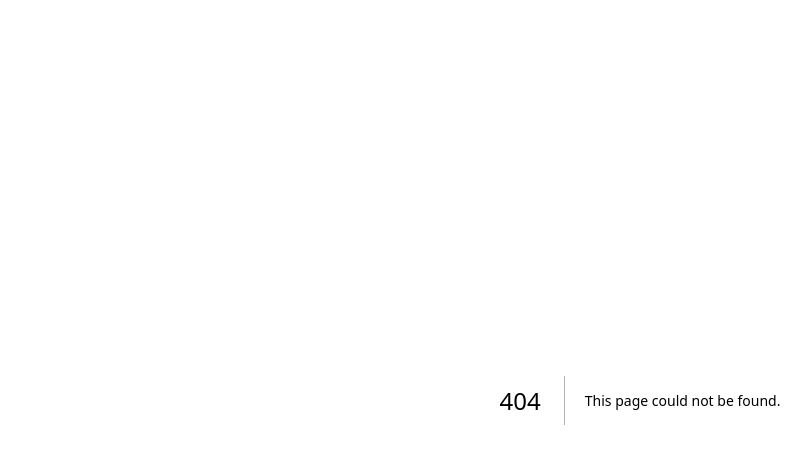
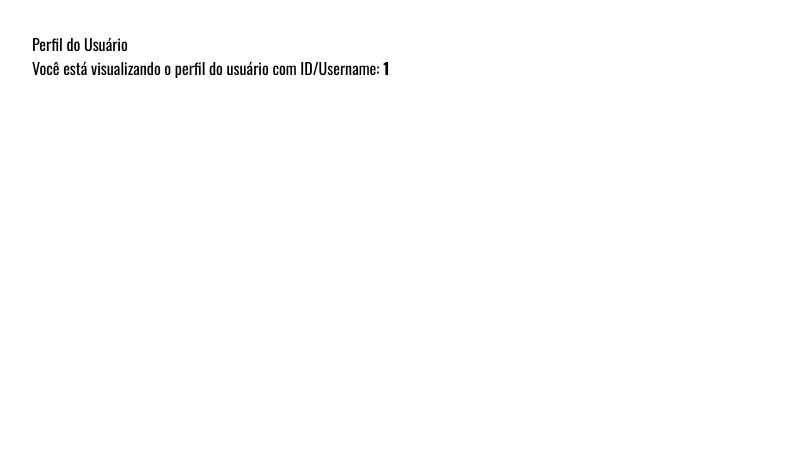
Before and after one commit to gustavowcruz/ProjectLab, a Next.js app: page /perfil/1 in a window 1280 px wide. Before the commit this address had no page. Shown: the top 464 px of the page, without its empty margins (0-811 px from the left). Built offline with nearby package versions, Linux system fonts and the light colour scheme.

Commit message:
✨feat: Cria componente de perfil do usuário com exibição do ID/Username

```diff
--- /dev/null
+++ b/app/perfil/[id]/page.tsx
@@ -0,0 +1,14 @@
+interface PerfilProps {
+  params: {
+    id: string;
+  };
+}
+
+export default function PerfilUsuario({ params }: PerfilProps) {
+  return (
+    <main style={{ padding: '2rem' }}>
+      <h1>Perfil do Usuário</h1>
+      <p>Você está visualizando o perfil do usuário com ID/Username: <strong>{params.id}</strong></p>
+    </main>
+  );
+}
```
